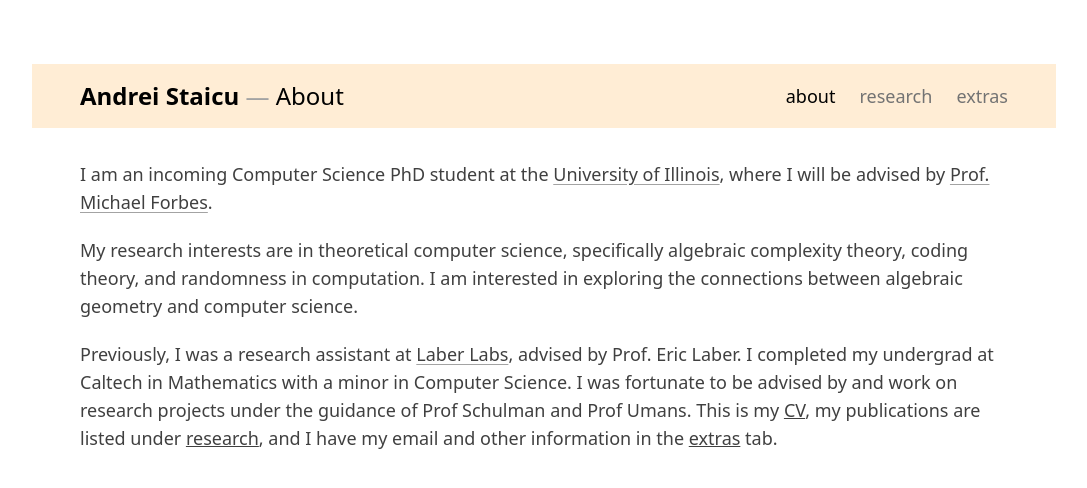
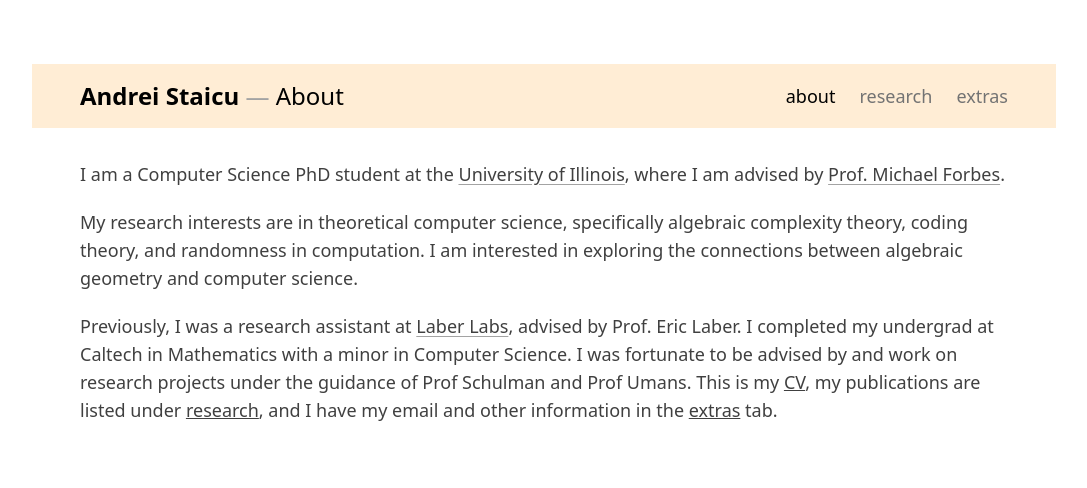
Before and after one commit to andreistaicu1/andreistaicu1.github.io, a SvelteKit app: page / in a window 1280 px wide. Shown: the top 488 px of the page, without its empty margins (96-1183 px from the left). Built offline with nearby package versions, Linux system fonts and the light colour scheme.

Commit message:
current student

```diff
--- a/src/routes/+page.svelte
+++ b/src/routes/+page.svelte
@@ -17,7 +17,7 @@
 <div class="layout-md text-lg space-y-8">
   <div class="space-y-5">
     <p>
-      I am an incoming Computer Science PhD student at the <a class="link" href="https://siebelschool.illinois.edu/research/areas/theory-and-algorithms">University of Illinois</a>, where I will be advised by <a class="link" href="https://miforbes.cs.illinois.edu/">Prof. Michael Forbes</a>.
+      I am a Computer Science PhD student at the <a class="link" href="https://siebelschool.illinois.edu/research/areas/theory-and-algorithms">University of Illinois</a>, where I am advised by <a class="link" href="https://miforbes.cs.illinois.edu/">Prof. Michael Forbes</a>.
     </p>
 
     <p>
```
